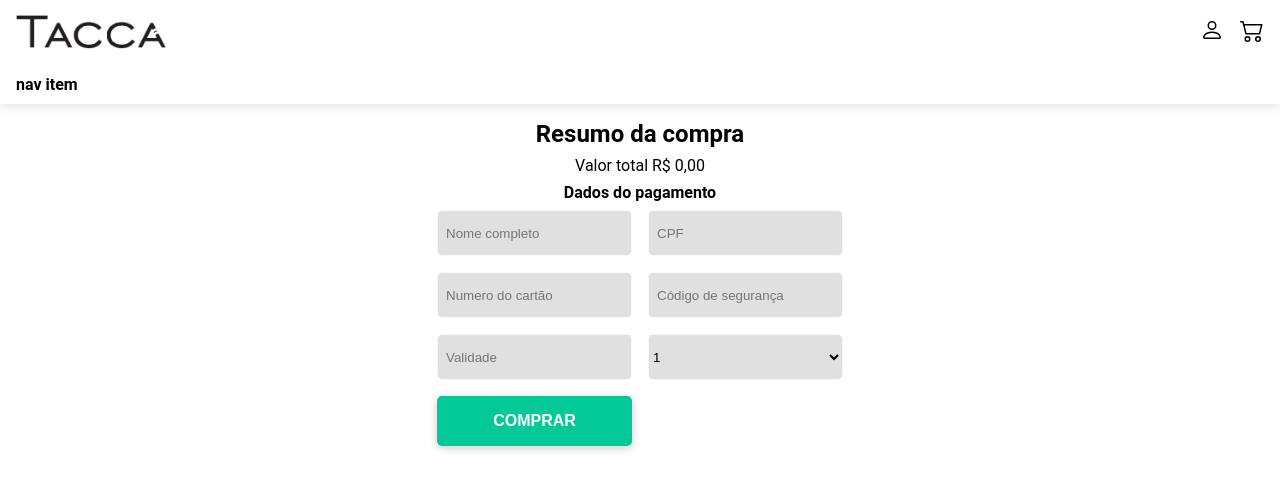
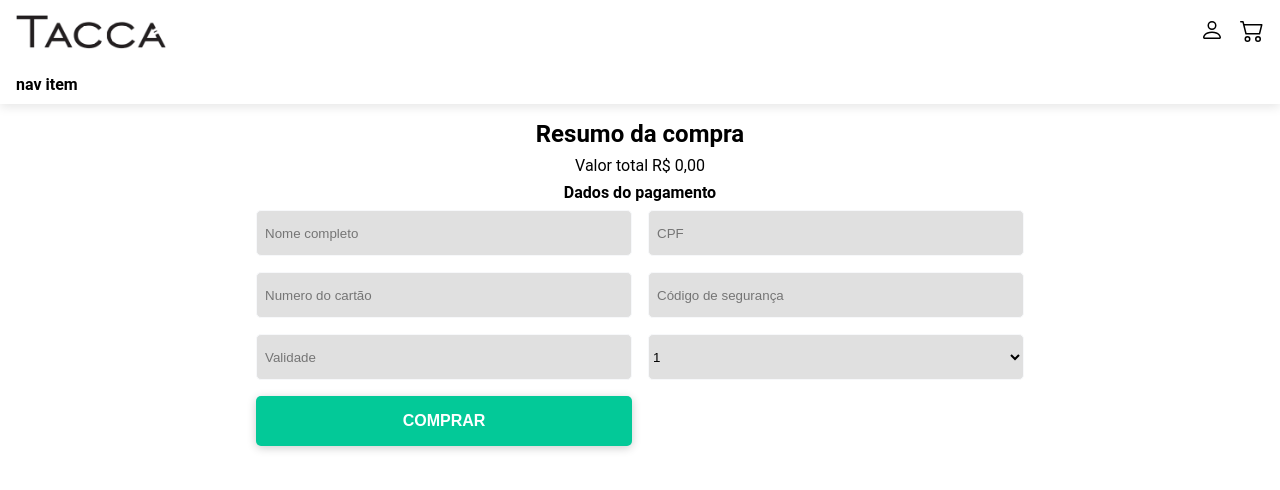
Before and after one commit to FranciscoBBC/mais-todos-frontend-challenge, a React (Create React App) app in the folder mais-todos-web-app/: page /checkout in a window 1280 px wide. Shown: the top 490 px of the page. Built offline with nearby package versions, Linux system fonts and the light colour scheme.

Commit message:
fix(CheckoutPage): desktop responsivity

```diff
--- a/mais-todos-web-app/src/pages/Checkout/styles.js
+++ b/mais-todos-web-app/src/pages/Checkout/styles.js
@@ -15,6 +15,8 @@ export const Form = styled.form`
   justify-content: center;
   align-items: center;
   gap: var(--spacing-2);
+  max-width: 768px;
+  width: 100%;
 `;
 
 export const Select = styled.select`
```
